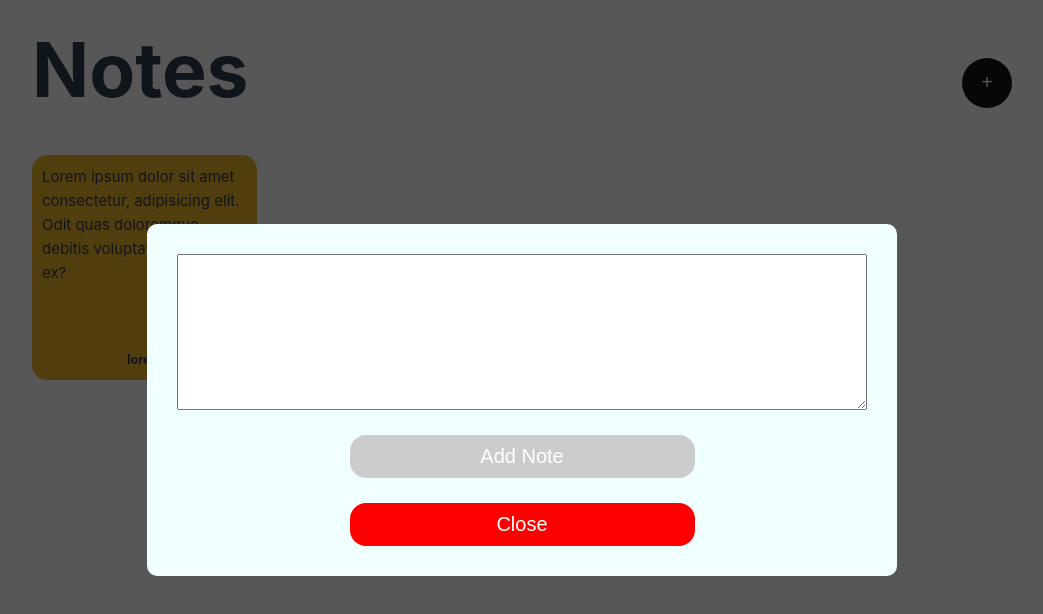
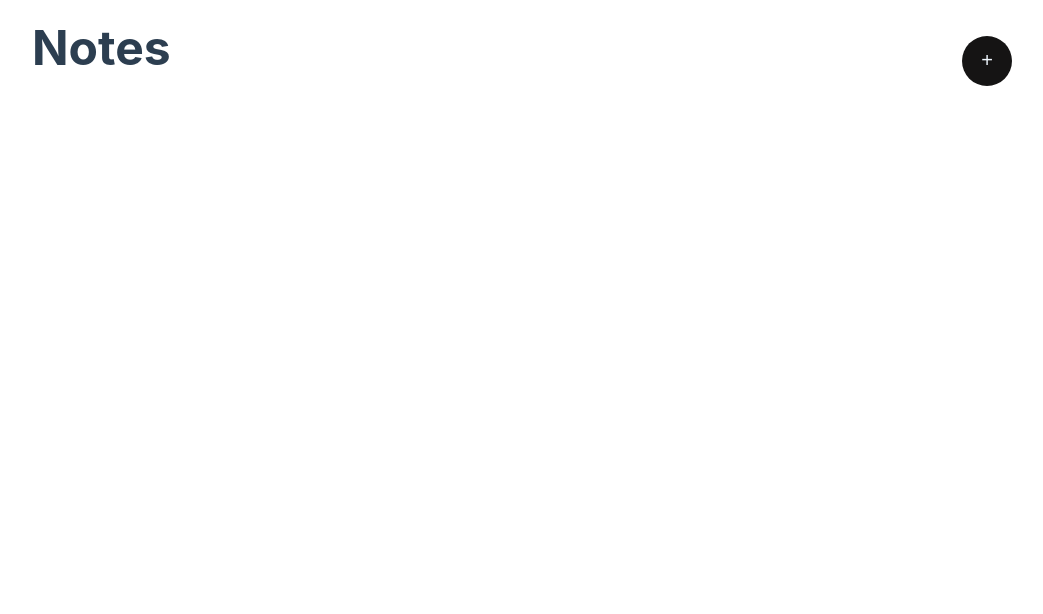
Before and after one commit to UdohLawrence/3.notes-app, a Vue app: page / in a window 1280 px wide. Shown: the top 614 px of the page, without its empty margins (118-1161 px from the left). Built offline with nearby package versions, Linux system fonts and the light colour scheme.

Commit message:
add new Notes

```diff
--- a/src/App.vue
+++ b/src/App.vue
@@ -1,21 +1,44 @@
+<script setup>
+  import {ref} from 'vue'
+
+  const showModal = ref(false)
+  const newNote = ref("")
+  const notes = ref([])
+
+  const getRandomColor = () => {
+    const randomColor = "hsl(" + Math.random() * 360 + ", 100%, 75%)"
+    return randomColor
+  }
+  const addNote = () => {
+    notes.value.push({
+      id: Math.floor(Math.random() * 1000000),
+      text: newNote.value,
+      date: new Date(),
+      backgroundColor: getRandomColor()
+    })
+    showModal.value = false
+    newNote.value = ""
+  }
+</script>
+
 <template>
   <main>
-    <div class="overlay">
+    <div v-if="showModal" class="overlay">
       <div class="modal">
-        <textarea name="note" id="note" cols="30" rows="10"></textarea>
-        <button>Add Note</button>
-        <button id="close">Close</button>
+        <textarea v-model="newNote" name="note" id="note" cols="30" rows="10"></textarea>
+        <button @click="addNote">Add Note</button>
+        <button id="close" @click="showModal=false">Close</button>
       </div>
     </div>
     <div class="container">
       <header>
         <h1>Notes</h1>
-        <button>+</button>
+        <button @click="showModal=true">+</button>
       </header>
       <div class="cards-container">
-        <div class="cards">
-          <p class="main-text">Lorem ipsum dolor sit amet consectetur, adipisicing elit. Odit quas doloremque, debitis voluptate provident ex?</p>
-          <p class="date">lorem</p>
+        <div v-for="note in notes" :key="note.id" class="cards" :style="{backgroundColor: note.backgroundColor}">
+          <p class="main-text">{{note.text}}</p>
+          <p class="date">{{note.date.toLocaleDateString("en-US")}}</p>
         </div>
       </div>
     </div>
@@ -31,7 +54,7 @@ main{
   position: absolute;
   width: 100%;
   height: 100%;
-  background-color: rgba(0,0,0,0.66);
+  background-color: rgba(0,0,0,0.60);
   z-index: 10;
   display: flex;
   justify-content: center;
@@ -50,7 +73,7 @@ header{
 h1{
   font-weight: bold;
   margin-bottom: 25px;
-  font-size: 75px;
+  font-size: 48px;
 }
 header button{
   border: none;
@@ -84,7 +107,7 @@ header button{
   text-align: center;
 }
 .modal{
-  width: 750px;
+  width: 600px;
   background-color: azure;
   border-radius: 10px;
   padding: 30px;
```
